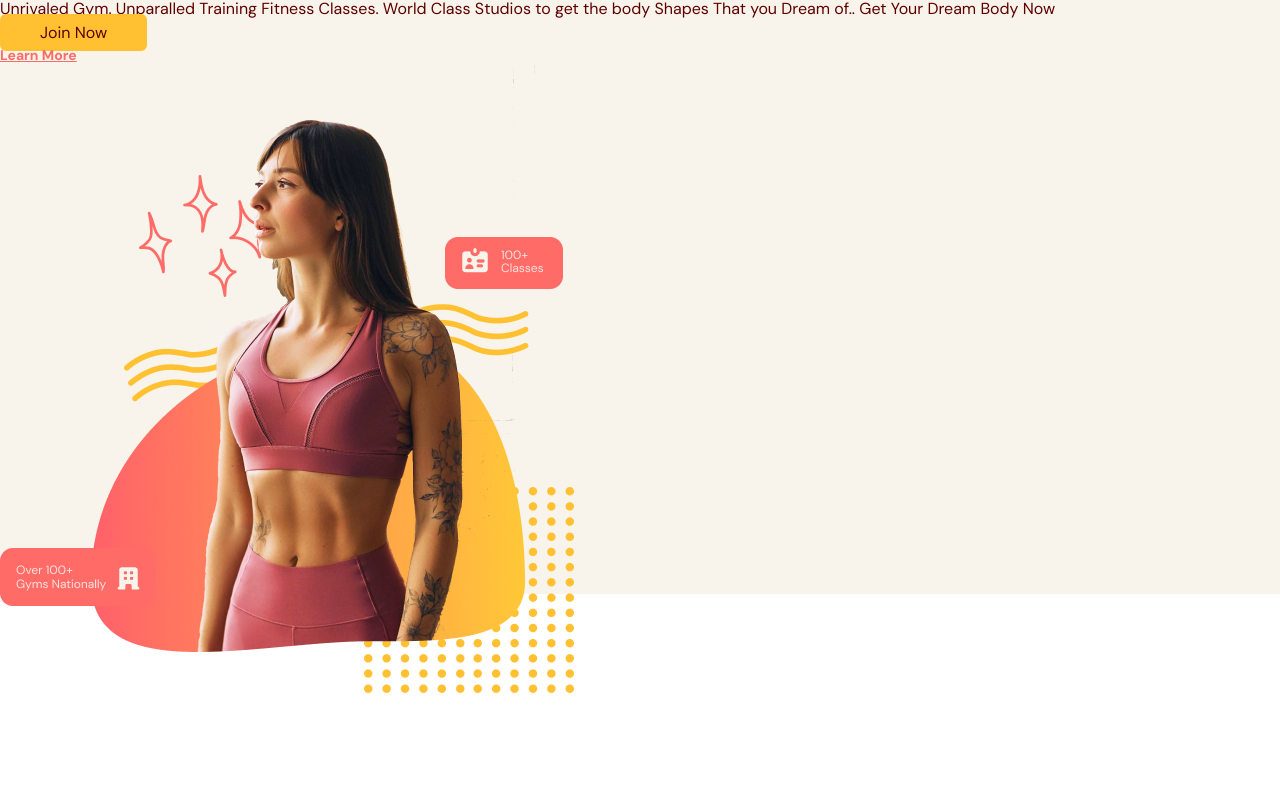
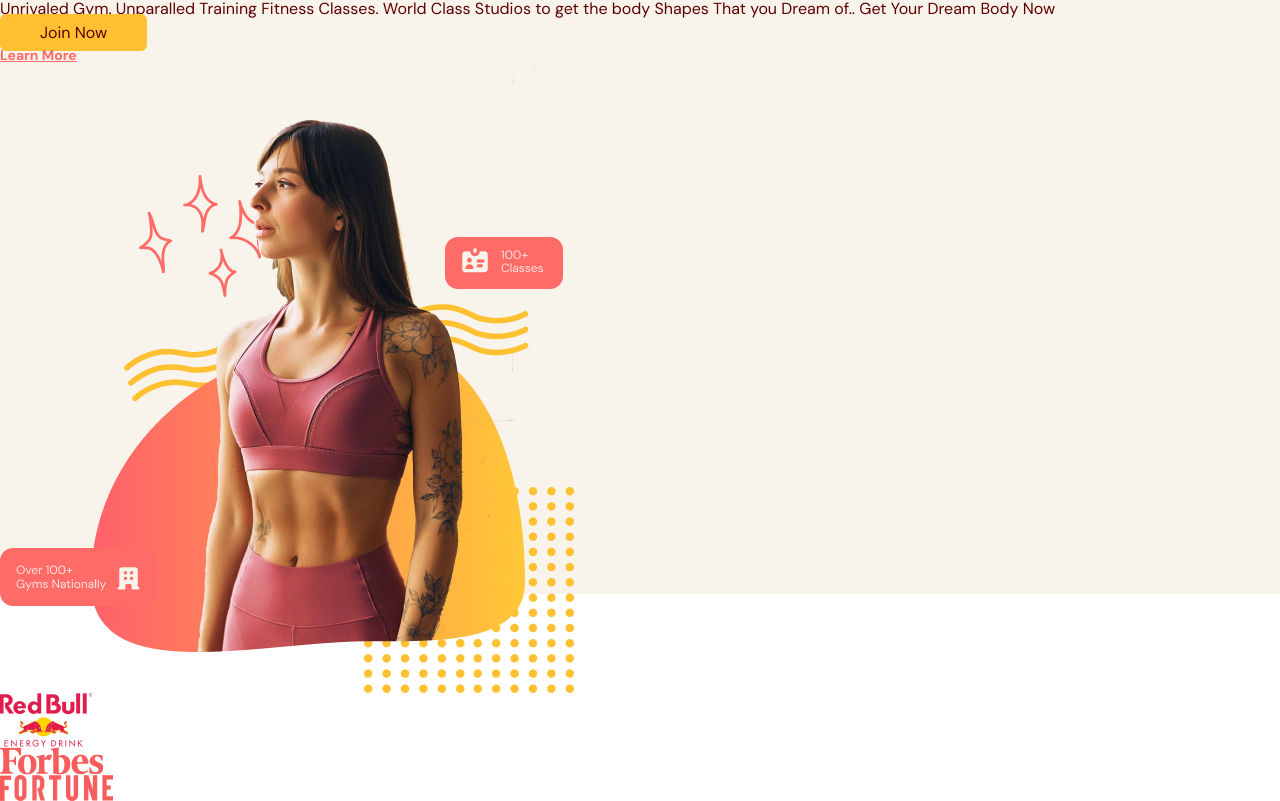
Before and after one commit to kolamat/gym-module, a React (Vite) app: page / in a window 1280 px wide. Shown: the part 206-1007 px from the top of the page. Before the commit the page ends 899 px from the top, so only its background shows below. Built offline with nearby package versions, Linux system fonts and the light colour scheme.

Commit message:
Your branch is ahead of 'origin/main' by 2 commits.   (use "git push" to publish your local commits)
Changes to be committed:
	modified:   src/scenes/navbar/home/home.tsx

```diff
--- a/src/scenes/navbar/home/home.tsx
+++ b/src/scenes/navbar/home/home.tsx
@@ -57,7 +57,11 @@ const home = ({ setSelectedPage }: Props) => {
           {isAboveMediumScreens && (
               <div>
                   <div>
-                      <div></div>
+                      <div>
+                          <img src={SponsorRedBull} alt="redbull-sponsor" />
+                          <img src={SponsorForbes} alt="forbes-sponsor" />
+                          <img src={SponsorFortune} alt="fortune-sponsor" />
+                      </div>
                   </div>
               </div>
           )}
```
